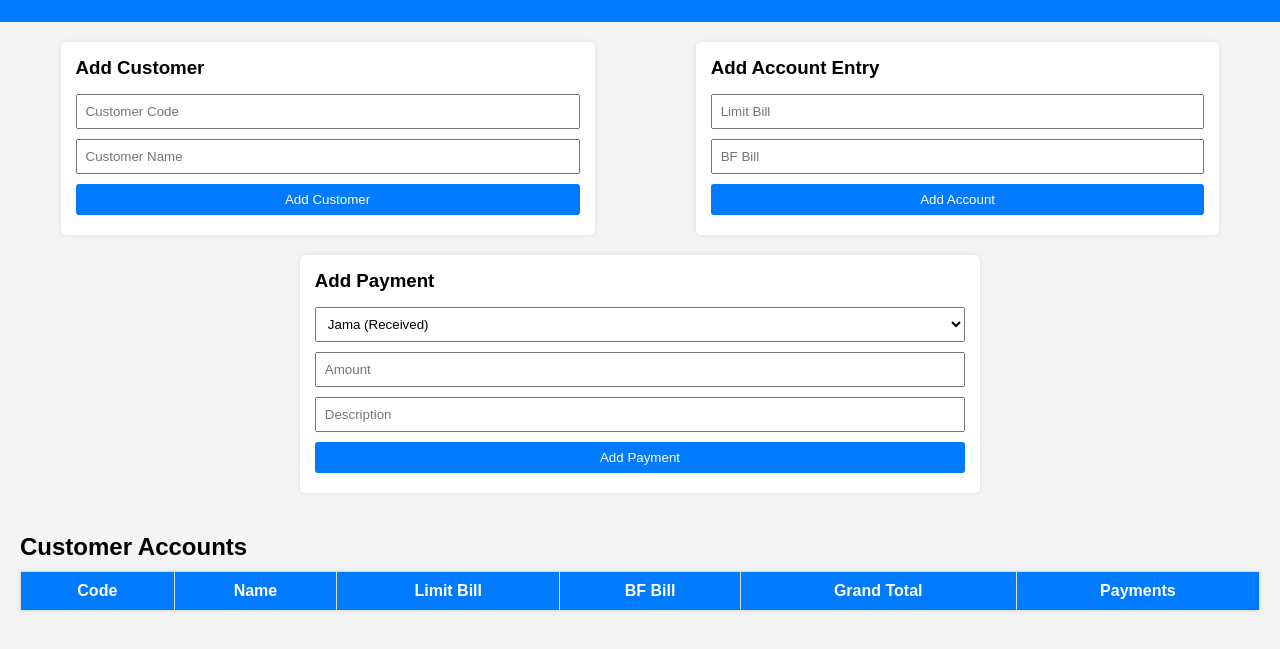
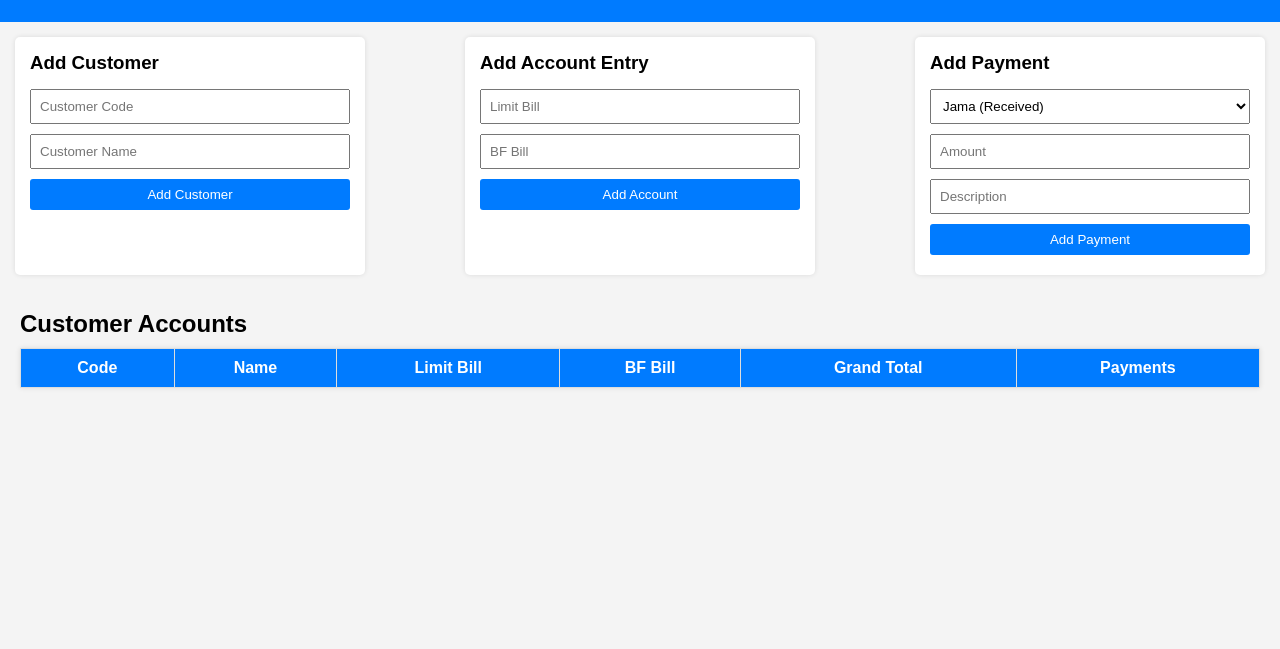
Before and after one commit to cmzm912-oss/USMAN-CM, a plain HTML site: page INDEX.HTML in a window 1280 px wide. Shown: the part 55-704 px from the top of the page. Drawn offline with Linux system fonts and the light colour scheme.

Commit message:
Add files via upload

```diff
--- a/STYLE.CSS
+++ b/STYLE.CSS
@@ -18,17 +18,19 @@ h1, h2, h3 {
 
 .add-section {
   display: flex;
-  justify-content: space-around;
+  justify-content: space-between;
   flex-wrap: wrap;
+  gap: 10px;
   padding: 10px;
 }
 
 .box {
+  flex: 1 1 300px; /* grow, shrink, min-width */
+  max-width: 320px;
   background: white;
   padding: 15px;
   border-radius: 5px;
-  margin: 10px;
-  min-width: 250px;
+  margin: 5px;
   box-shadow: 0 0 5px rgba(0,0,0,0.1);
 }
 
@@ -53,11 +55,13 @@ button:hover {
 
 .table-section {
   padding: 20px;
+  overflow-x: auto;
 }
 
 table {
   width: 100%;
   border-collapse: collapse;
+  min-width: 700px; /* ensures table doesn't shrink too small */
   background: white;
   box-shadow: 0 0 5px rgba(0,0,0,0.1);
 }
```
